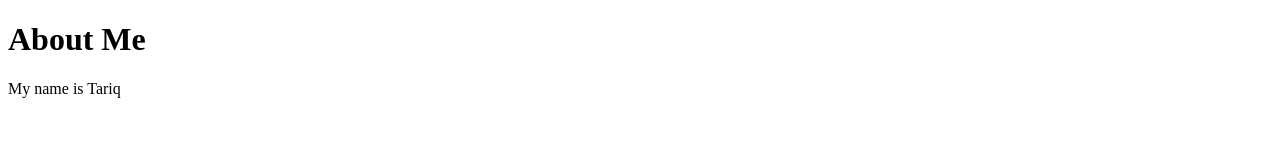
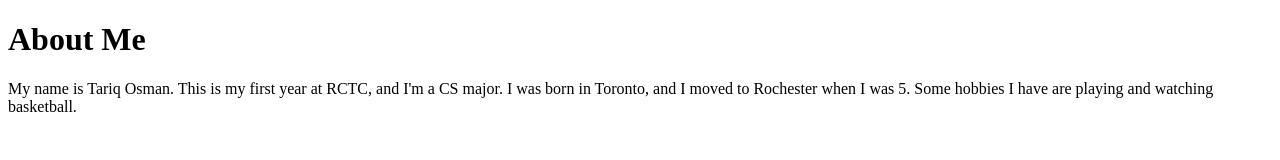
Before and after one commit to tariqosman555/Webpage, a plain HTML site: page index.html in a window 1280 px wide. Drawn offline with Linux system fonts and the light colour scheme.

Commit message:
Update index.html

```diff
--- a/index.html
+++ b/index.html
@@ -5,7 +5,7 @@
   </head>
 <body>
   <h1>About Me</h1>
-  My name is Tariq
+  My name is Tariq Osman. This is my first year at RCTC, and I'm a CS major. I was born in Toronto, and I moved to Rochester when I was 5. Some hobbies I have are playing and watching basketball.
   </body>
 
 </html>
```
